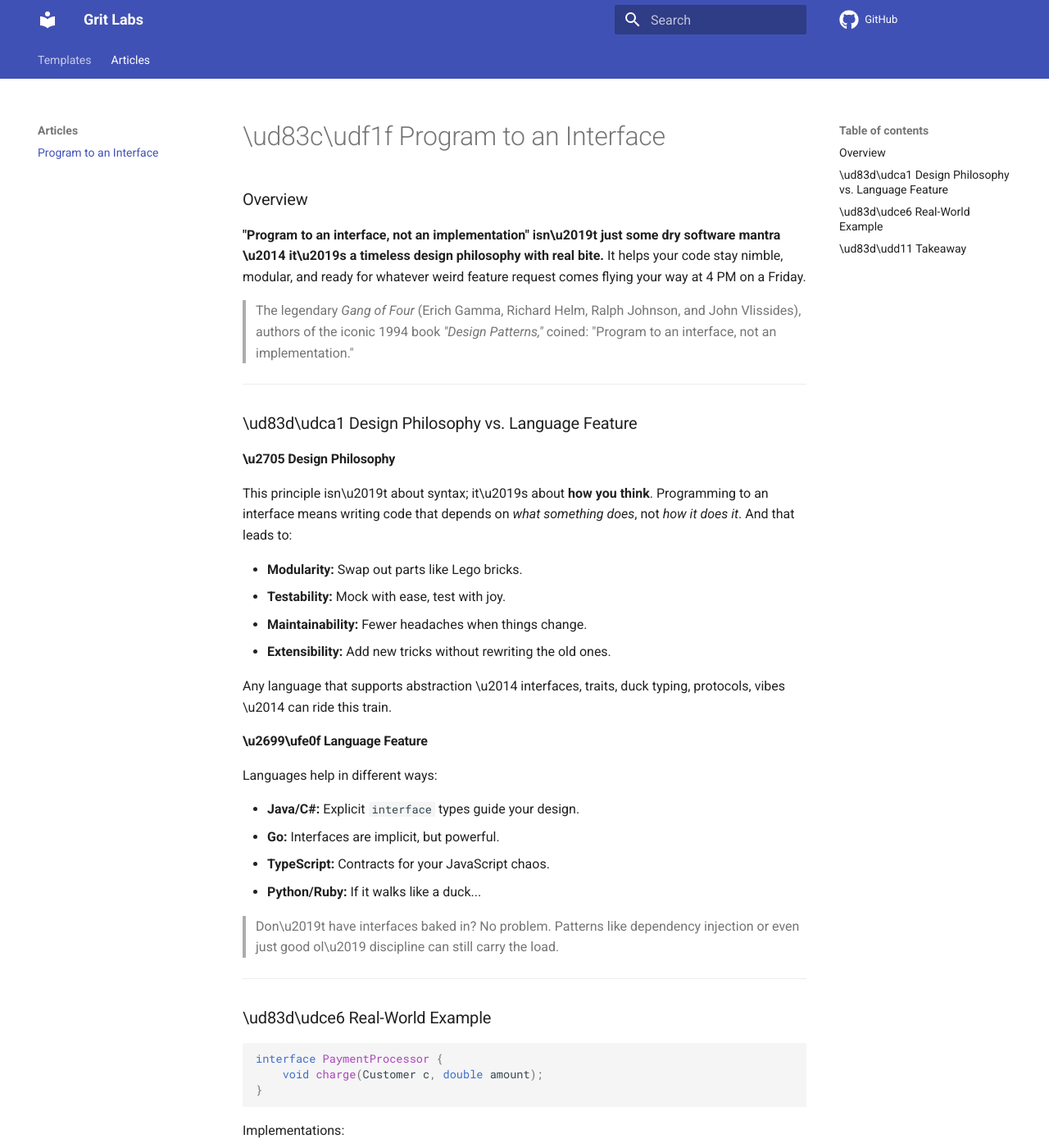
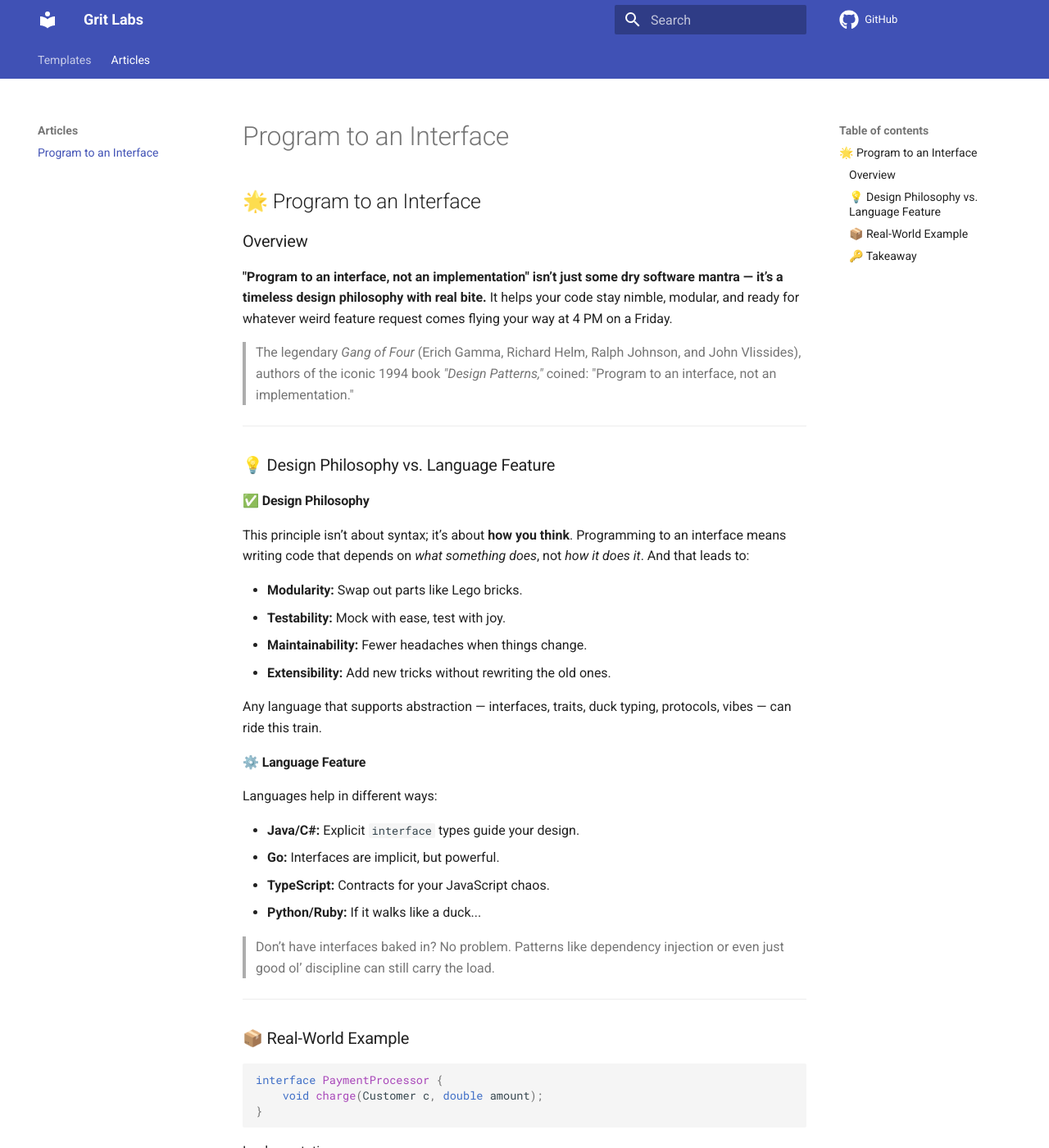
Before and after one commit to gritlabs1/gritlabs, an MkDocs documentation site: the page built from docs/pages/articles/program_to_an_interface.md, in a window 1280 px wide and 1400 px high. Shown: the whole window at 82% size. Built offline with MkDocs 1.6.1 and Material for MkDocs 9.7.7, drawn with Linux system fonts in a browser that asks for light colours; comment, search, counter and statistics services are not loaded; some of the changed text lies outside the part shown.

Commit message:
Fix noise introduced by Codex

````diff
--- a/docs/mkdocs.yml
+++ b/docs/mkdocs.yml
@@ -38,7 +38,7 @@ nav:                             # make your own nav order
       - DEPENDENCY_MODELING.md: templates1/DEPENDENCY_MODELING.md
       - DIRECTIVE.md: templates1/DIRECTIVE.md
   - Articles:
-      - Program to an Interface: articles/interface-perspective.md
+      - Program to an Interface: articles/program_to_an_interface.md
 
 extra:
   generator: false          # ← hides the “Made with …” line
--- a/docs/pages/articles/interface-perspective.md
+++ b/docs/pages/articles/program_to_an_interface.md
@@ -1,27 +1,27 @@
-# \ud83c\udf1f Program to an Interface
+## 🌟 Program to an Interface
 
 ### Overview
 
-**"Program to an interface, not an implementation" isn\u2019t just some dry software mantra \u2014 it\u2019s a timeless design philosophy with real bite.** It helps your code stay nimble, modular, and ready for whatever weird feature request comes flying your way at 4 PM on a Friday.
+**"Program to an interface, not an implementation" isn’t just some dry software mantra — it’s a timeless design philosophy with real bite.** It helps your code stay nimble, modular, and ready for whatever weird feature request comes flying your way at 4 PM on a Friday.
 
 > The legendary *Gang of Four* (Erich Gamma, Richard Helm, Ralph Johnson, and John Vlissides), authors of the iconic 1994 book *"Design Patterns,"* coined: "Program to an interface, not an implementation."
 
 ---
 
-### \ud83d\udca1 Design Philosophy vs. Language Feature
+### 💡 Design Philosophy vs. Language Feature
 
-#### \u2705 **Design Philosophy**
+#### ✅ **Design Philosophy**
 
-This principle isn\u2019t about syntax; it\u2019s about **how you think**. Programming to an interface means writing code that depends on *what something does*, not *how it does it*. And that leads to:
+This principle isn’t about syntax; it’s about **how you think**. Programming to an interface means writing code that depends on *what something does*, not *how it does it*. And that leads to:
 
 - **Modularity:** Swap out parts like Lego bricks.
 - **Testability:** Mock with ease, test with joy.
 - **Maintainability:** Fewer headaches when things change.
 - **Extensibility:** Add new tricks without rewriting the old ones.
 
-Any language that supports abstraction \u2014 interfaces, traits, duck typing, protocols, vibes \u2014 can ride this train.
+Any language that supports abstraction — interfaces, traits, duck typing, protocols, vibes — can ride this train.
 
-#### \u2699\ufe0f **Language Feature**
+#### ⚙️ **Language Feature**
 
 Languages help in different ways:
 
@@ -30,11 +30,11 @@ Languages help in different ways:
 - **TypeScript:** Contracts for your JavaScript chaos.
 - **Python/Ruby:** If it walks like a duck...
 
-> Don\u2019t have interfaces baked in? No problem. Patterns like dependency injection or even just good ol\u2019 discipline can still carry the load.
+> Don’t have interfaces baked in? No problem. Patterns like dependency injection or even just good ol’ discipline can still carry the load.
 
 ---
 
-### \ud83d\udce6 Real-World Example
+### 📦 Real-World Example
 
 ```java
 interface PaymentProcessor {
@@ -48,11 +48,11 @@ Implementations:
 - `PayPalPaymentProcessor`
 - `MockPaymentProcessor` (because tests deserve love too)
 
-Your app doesn\u2019t care which one it\u2019s using. It just calls `charge()` and gets on with its life. That\u2019s the power of programming to an interface.
+Your app doesn’t care which one it’s using. It just calls `charge()` and gets on with its life. That’s the power of programming to an interface.
 
 ---
 
-### \ud83d\udd11 Takeaway
+### 🔑 Takeaway
 
 Think of this principle as your software design compass:
 
````
Also changed, not shown: docs/pages/unknowns.md (deleted, +0 -5 lines).
